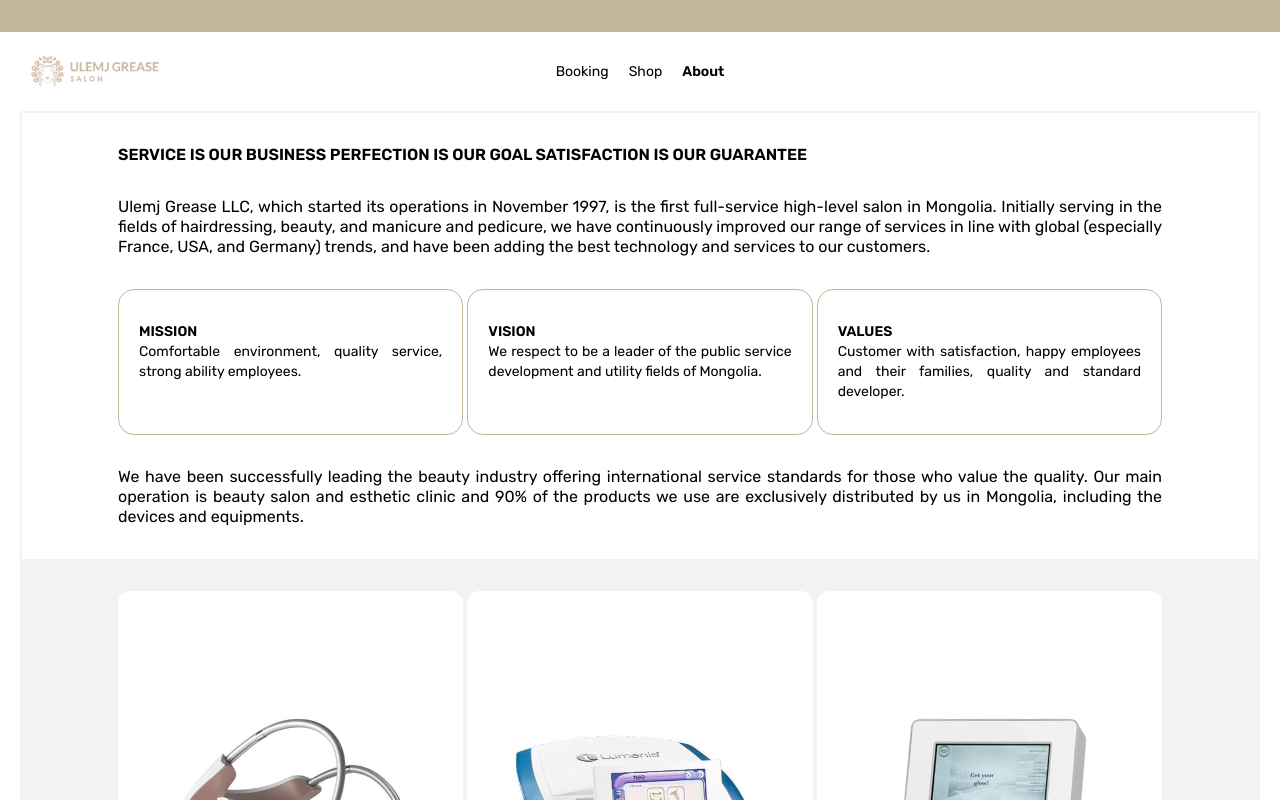
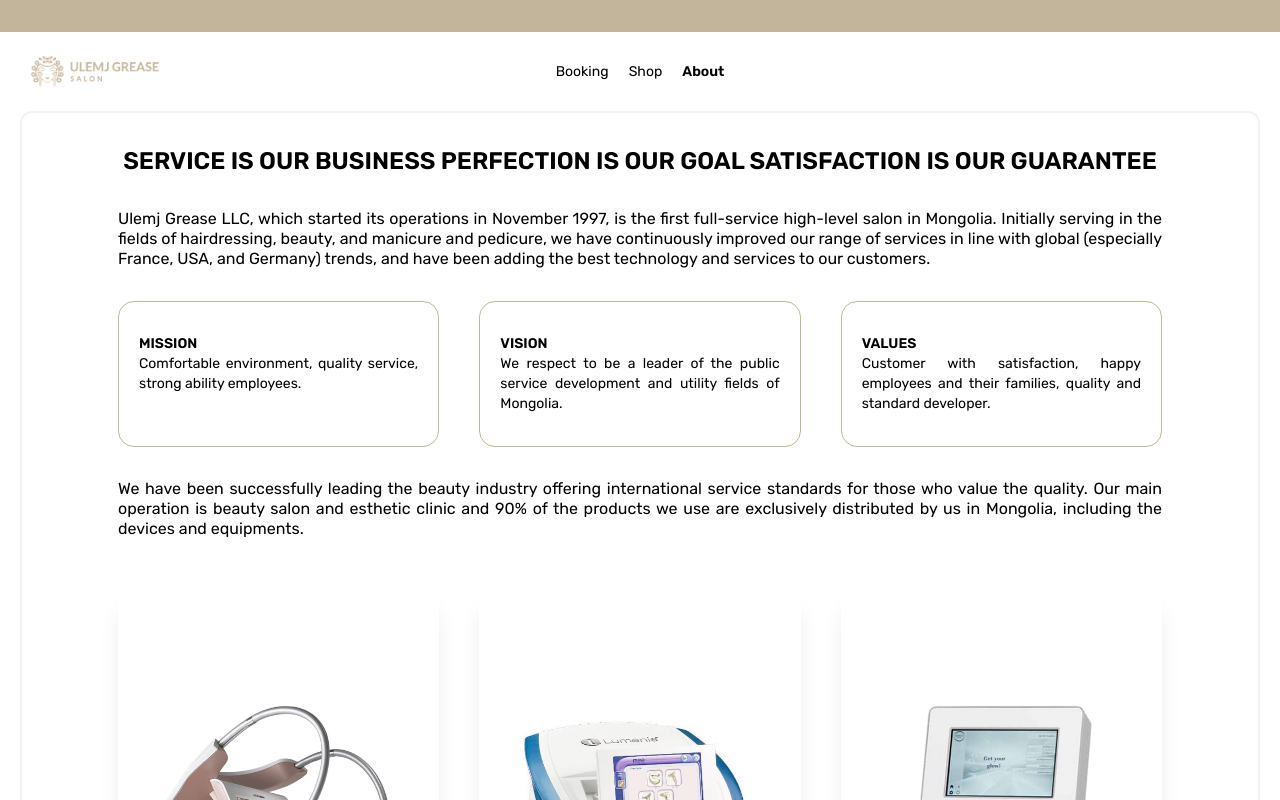
Before and after one commit to marsangarag/Ulemj-web-page, a Next.js app: page /about in a window 1280 px wide. Built offline with nearby package versions, Linux system fonts and the light colour scheme.

Commit message:
fix about page

```diff
--- a/src/pages/about/index.tsx
+++ b/src/pages/about/index.tsx
@@ -1,8 +1,8 @@
 export default function About() {
     return (
-        <div className="border-2 border-black/5">
+        <div className="border-2 border-black/5 rounded-xl container mx-auto">
             <div className="px-2 md:px-24 py-8 text-justify leading-5">
-                <h1 className="font-bold mb-8">
+                <h1 className="font-bold mb-8 text-center text-2xl">
                     SERVICE IS OUR BUSINESS PERFECTION IS OUR GOAL SATISFACTION
                     IS OUR GUARANTEE
                 </h1>
@@ -15,7 +15,7 @@
                     (especially France, USA, and Germany) trends, and have been
                     adding the best technology and services to our customers.
                 </p>
-                <div className="mb-8 grid sm:grid-cols-3 gap-1">
+                <div className="mb-8 grid sm:grid-cols-3 gap-1 sm:gap-10">
                     <div className="border border-main rounded-2xl py-8 px-5 hover:bg-main ease-in duration-100 hover:text-white hover:scale-110 text-sm">
                         <h2 className="font-bold">MISSION</h2>
                         <p>
@@ -47,32 +47,32 @@
                     equipments.
                 </p>
             </div>
-            <div className="grid sm:grid-cols-3 px-24 py-8 bg-black/5 gap-1">
+            <div className="grid grid-cols-3 px-4 sm:px-24 py-4 gap-1 sm:gap-10">
                 <div>
                     <img
                         src="/images/LPG.jpg"
-                        className="rounded-xl hover:scale-105 ease-in duration-100 hover:shadow-xl"
+                        className="rounded-xl hover:scale-105 ease-in duration-100 shadow-xl hover:shadow-xl"
                     />
                 </div>
                 <div>
                     <img
                         src="/images/M22.jpg"
-                        className="rounded-xl hover:scale-105 ease-in duration-100 hover:shadow-xl"
+                        className="rounded-xl hover:scale-105 ease-in duration-100 shadow-xl hover:shadow-xl"
                     />
                 </div>
                 <div>
                     <img
                         src="/images/Glowsolution.jpg"
-                        className="rounded-xl hover:scale-105 ease-in duration-100 hover:shadow-xl"
+                        className="rounded-xl hover:scale-105 ease-in duration-100 shadow-xl hover:shadow-xl"
                     />
                 </div>
             </div>
-            <div className="mt-8">
+            <div className="mt-8 px-4">
                 <h2 className="text-center font-bold">
                     Sustainability – Customer Service – Quality -
                     Personalization - Innovation - Professionalism and Teamwork.
                 </h2>
-                <div className="grid sm:grid-cols-4 px-24 items-center place-items-center">
+                <div className="grid grid-cols-4 sm:px-24 items-center place-items-center">
                     <img
                         src="/images/120staff.png"
                         alt=""
```
